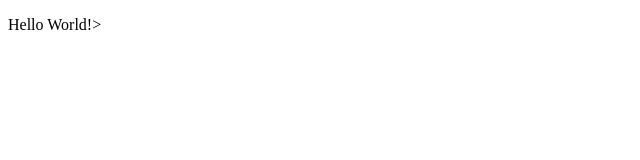
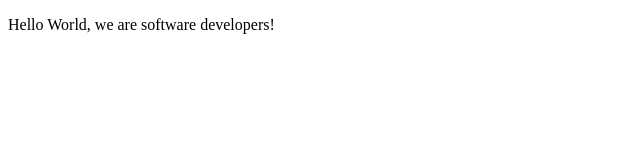
Before and after one commit to thecodechaser/tribute-page, a plain HTML site: page index.html in a window 1280 px wide. Shown: the whole page, without its empty margins (0-640 px from the left). Drawn offline with Linux system fonts and the light colour scheme.

Commit message:
updated hello
added we are software developers

```diff
--- a/index.html
+++ b/index.html
@@ -22,7 +22,7 @@
 
     -->
 
-	<p>Hello World!>
+	<p>Hello World, we are software developers!</p>
     <script  src="js/index.js"></script>
   </body>
 </html>
```
